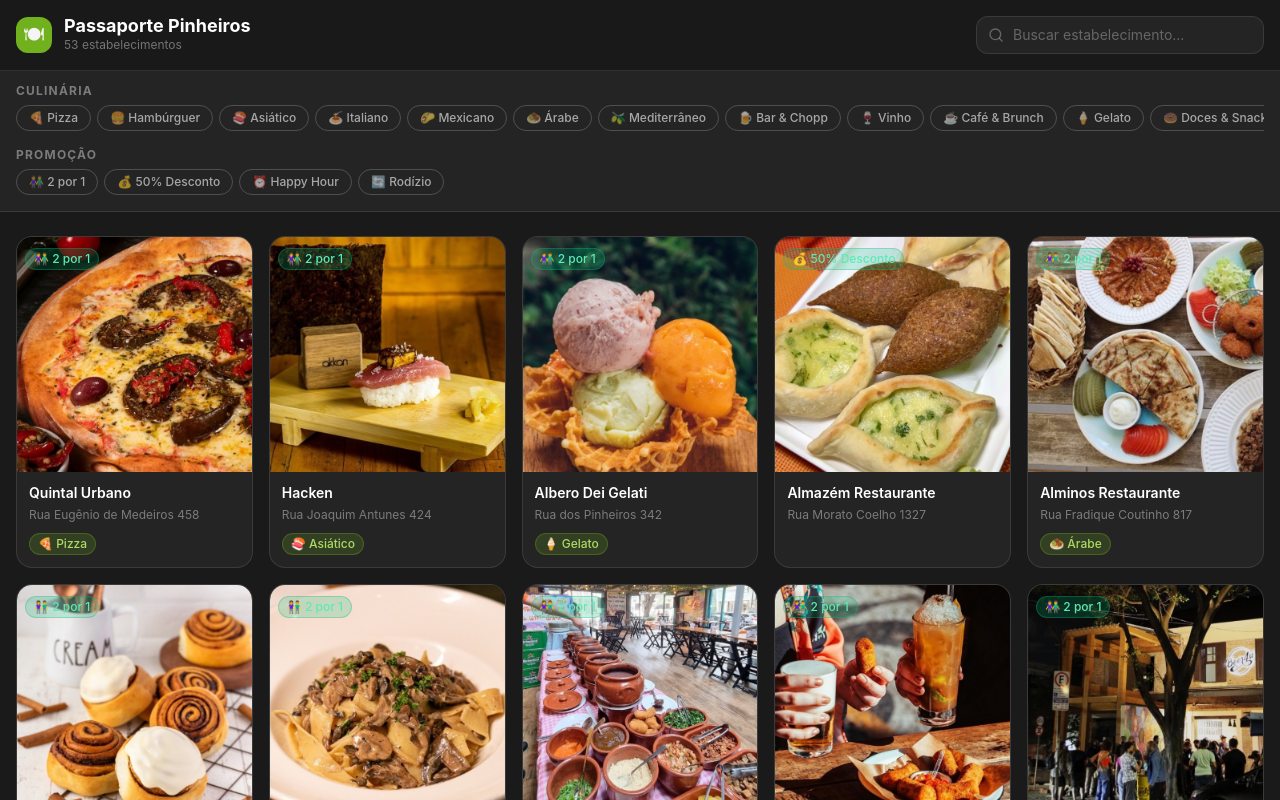
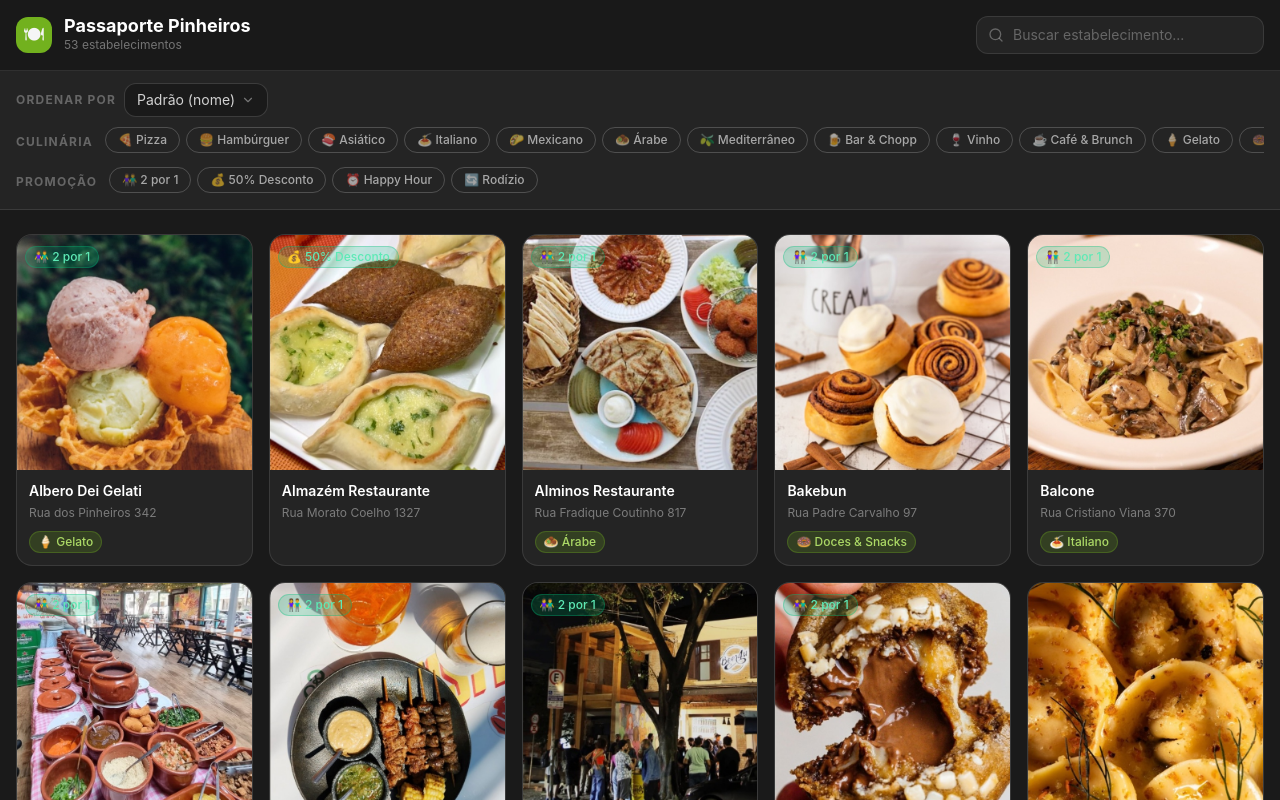
Before and after one commit to teles/pp2025, a React (Vite) app: page / in a window 1280 px wide. Shown: the top 800 px of the page. Built offline with nearby package versions, Linux system fonts and the light colour scheme.

Commit message:
feat(app): add distance sorting UX and pin dependency versions

```diff
--- a/src/App.tsx
+++ b/src/App.tsx
@@ -1,18 +1,25 @@
-import { useState, useEffect } from 'react'
+import { useState, useEffect, useMemo } from 'react'
 import { usePlaces } from '@/hooks/usePlaces'
 import { usePlaceFilter } from '@/hooks/usePlaceFilter'
 import type { Place } from '@/types/place'
+import { haversineKm } from '@/lib/geo'
 import { Header } from '@/components/places/Header'
 import { FilterBar } from '@/components/ui/FilterBar'
 import { PlaceGrid } from '@/components/places/PlaceGrid'
 import { PlaceDetail } from '@/components/places/PlaceDetail'
 import { FooterMap } from '@/components/places/FooterMap'
 
+type LocationStatus = 'idle' | 'loading' | 'ready' | 'unsupported' | 'denied' | 'error'
+type SortMode = 'default' | 'distance'
+
 export default function App() {
   const { places, loading, error } = usePlaces()
   const { search, setSearch, selectedTags, toggleTag, clearTags, filteredPlaces } =
     usePlaceFilter(places)
   const [selectedPlace, setSelectedPlace] = useState<Place | null>(null)
+  const [sortMode, setSortMode] = useState<SortMode>('default')
+  const [locationStatus, setLocationStatus] = useState<LocationStatus>('idle')
+  const [userLocation, setUserLocation] = useState<{ lat: number; lng: number } | null>(null)
 
   // Restore selected place from URL once data is loaded
   useEffect(() => {
@@ -36,6 +43,81 @@
       return next
     })
   }
+
+  function requestUserLocation() {
+    if (!('geolocation' in navigator)) {
+      setLocationStatus('unsupported')
+      setSortMode('default')
+      return
+    }
+
+    setLocationStatus('loading')
+
+    navigator.geolocation.getCurrentPosition(
+      (position) => {
+        setUserLocation({
+          lat: position.coords.latitude,
+          lng: position.coords.longitude,
+        })
+        setLocationStatus('ready')
+        setSortMode('distance')
+      },
+      (geoError) => {
+        setLocationStatus(geoError.code === 1 ? 'denied' : 'error')
+        setSortMode('default')
+      },
+      {
+        enableHighAccuracy: false,
+        timeout: 10000,
+        maximumAge: 5 * 60 * 1000,
+      },
+    )
+  }
+
+  function handleSortModeChange(mode: SortMode) {
+    if (mode === 'default') {
+      setSortMode('default')
+      return
+    }
+
+    if (userLocation) {
+      setSortMode('distance')
+      setLocationStatus('ready')
+      return
+    }
+
+    requestUserLocation()
+  }
+
+  const distanceBySlug = useMemo(() => {
+    if (!userLocation) return {}
+
+    const distances: Record<string, number> = {}
+
+    for (const place of filteredPlaces) {
+      if (place.lat == null || place.lng == null) continue
+      distances[place.slug] = haversineKm(userLocation, { lat: place.lat, lng: place.lng })
+    }
+
+    return distances
+  }, [filteredPlaces, userLocation])
+
+  const orderedPlaces = useMemo(() => {
+    if (sortMode !== 'distance' || !userLocation) return filteredPlaces
+
+    const list = [...filteredPlaces]
+    list.sort((a, b) => {
+      const da = distanceBySlug[a.slug]
+      const db = distanceBySlug[b.slug]
+
+      if (da == null && db == null) return a.nome.localeCompare(b.nome)
+      if (da == null) return 1
+      if (db == null) return -1
+      return da - db
+    })
+
+    return list
+  }, [filteredPlaces, sortMode, userLocation, distanceBySlug])
 
   if (loading)
     return (
@@ -62,21 +144,29 @@
           setSearch(v)
           setSelectedPlace(null)
         }}
-        count={filteredPlaces.length}
+        count={orderedPlaces.length}
         total={places.length}
       />
 
-      <FilterBar selectedTags={selectedTags} onToggle={toggleTag} onClear={clearTags} />
+      <FilterBar
+        selectedTags={selectedTags}
+        onToggle={toggleTag}
+        onClear={clearTags}
+        sortMode={sortMode}
+        onSortModeChange={handleSortModeChange}
+        locationStatus={locationStatus}
+      />
 
       <main className="mx-auto max-w-7xl px-4 py-6">
         <PlaceGrid
-          places={filteredPlaces}
+          places={orderedPlaces}
           selectedPlace={selectedPlace}
           onSelect={handleSelect}
+          distances={sortMode === 'distance' ? distanceBySlug : undefined}
         />
       </main>
 
-      <FooterMap places={filteredPlaces} onSelect={handleSelect} />
+      <FooterMap places={orderedPlaces} onSelect={handleSelect} />
 
       <PlaceDetail place={selectedPlace} onClose={() => { setSelectedPlace(null); syncLugar(null) }} />
     </div>
--- a/src/components/places/PlaceCard.tsx
+++ b/src/components/places/PlaceCard.tsx
@@ -1,5 +1,6 @@
 import type { Place } from '@/types/place'
 import { TAG_LABELS } from '@/lib/constants'
+import { formatDistance } from '@/lib/geo'
 import { Badge } from '@/components/ui/Badge'
 import { cn, withBase } from '@/lib/utils'
 
@@ -7,9 +8,10 @@
   place: Place
   selected: boolean
   onSelect: (place: Place) => void
+  distanceKm?: number
 }
 
-export function PlaceCard({ place, selected, onSelect }: PlaceCardProps) {
+export function PlaceCard({ place, selected, onSelect, distanceKm }: PlaceCardProps) {
   return (
     <div
       role="button"
@@ -45,6 +47,9 @@
         <p className="text-xs text-white/40 truncate">
           {place.endereco !== 'Sem endereço definido' ? place.endereco : '📍 A confirmar'}
         </p>
+        {distanceKm != null && (
+          <p className="text-xs text-brand-300">~{formatDistance(distanceKm)} de voce</p>
+        )}
         <div className="mt-auto flex flex-wrap gap-1 pt-1">
           {place.cuisineTags.slice(0, 2).map((tag) => (
             <Badge key={tag} variant="cuisine">{TAG_LABELS[tag]}</Badge>
--- a/src/components/places/PlaceGrid.tsx
+++ b/src/components/places/PlaceGrid.tsx
@@ -5,9 +5,10 @@
   places: Place[]
   selectedPlace: Place | null
   onSelect: (place: Place) => void
+  distances?: Record<string, number>
 }
 
-export function PlaceGrid({ places, selectedPlace, onSelect }: PlaceGridProps) {
+export function PlaceGrid({ places, selectedPlace, onSelect, distances }: PlaceGridProps) {
   if (places.length === 0) {
     return (
       <div className="col-span-full flex flex-col items-center justify-center py-20 text-center">
@@ -26,6 +27,7 @@
           place={place}
           selected={selectedPlace?.slug === place.slug}
           onSelect={onSelect}
+          distanceKm={distances?.[place.slug]}
         />
       ))}
     </div>
--- a/src/components/ui/FilterBar.tsx
+++ b/src/components/ui/FilterBar.tsx
@@ -1,6 +1,10 @@
 import { cn } from '@/lib/utils'
 import type { Tag } from '@/types/place'
 import { CUISINE_TAGS, PROMO_TAGS, TAG_LABELS } from '@/lib/constants'
+import { Select, SelectContent, SelectItem, SelectTrigger, SelectValue } from './Select'
+
+type SortMode = 'default' | 'distance'
+type LocationStatus = 'idle' | 'loading' | 'ready' | 'unsupported' | 'denied' | 'error'
 
 interface FilterChipProps {
   tag: Tag
@@ -14,7 +18,7 @@
     <button
       onClick={() => onToggle(tag)}
       className={cn(
-        'flex-shrink-0 whitespace-nowrap rounded-full border px-3 py-1 text-xs font-medium transition-all',
+        'shrink-0 whitespace-nowrap rounded-full border px-3 py-1 text-xs font-medium transition-all',
         selected && isCuisine  && 'bg-brand-500 border-brand-500 text-white',
         selected && !isCuisine && 'bg-emerald-500 border-emerald-500 text-white',
         !selected && 'border-white/20 text-white/60 hover:border-white/40 hover:text-white/80',
@@ -29,21 +33,60 @@
   selectedTags: Tag[]
   onToggle: (tag: Tag) => void
   onClear: () => void
+  sortMode: SortMode
+  onSortModeChange: (mode: SortMode) => void
+  locationStatus: LocationStatus
 }
 
-export function FilterBar({ selectedTags, onToggle, onClear }: FilterBarProps) {
+function getSortStatusText(status: LocationStatus): string | null {
+  if (status === 'loading') return 'Buscando sua localizacao...'
+  if (status === 'unsupported') return 'Seu navegador nao suporta geolocalizacao.'
+  if (status === 'denied') return 'Permissao de localizacao negada.'
+  if (status === 'error') return 'Nao foi possivel obter sua localizacao.'
+  return null
+}
+
+export function FilterBar({
+  selectedTags,
+  onToggle,
+  onClear,
+  sortMode,
+  onSortModeChange,
+  locationStatus,
+}: FilterBarProps) {
+  const sortStatusText = getSortStatusText(locationStatus)
+
   return (
-    <div className="border-b border-white/10 bg-dark-800 px-4 py-3 space-y-3">
-      <div>
-        <p className="mb-1.5 text-xs font-bold uppercase tracking-widest text-white/40">Culinária</p>
+    <div className="border-b border-white/10 bg-dark-800 px-4 py-3 space-y-2.5">
+      <div className="flex items-center gap-2">
+        <span className="text-xs font-bold uppercase tracking-widest text-white/30">Ordenar por</span>
+        <Select value={sortMode} onValueChange={(v) => onSortModeChange(v as SortMode)}>
+          <SelectTrigger>
+            <SelectValue />
+          </SelectTrigger>
+          <SelectContent>
+            <SelectItem value="default">Padrão (nome)</SelectItem>
+            <SelectItem value="distance">Próximo a mim</SelectItem>
+          </SelectContent>
+        </Select>
+        {sortStatusText && (
+          <span className="text-xs text-white/40">{sortStatusText}</span>
+        )}
+      </div>
+      <div className="flex items-center gap-3">
+        <span className="shrink-0 self-center text-xs font-bold uppercase tracking-widest text-white/30">
+          Culinária
+        </span>
         <div className="flex gap-1.5 overflow-x-auto pb-1 [scrollbar-width:thin]">
           {CUISINE_TAGS.map((tag) => (
             <FilterChip key={tag} tag={tag} selected={selectedTags.includes(tag)} onToggle={onToggle} />
           ))}
         </div>
       </div>
-      <div>
-        <p className="mb-1.5 text-xs font-bold uppercase tracking-widest text-white/40">Promoção</p>
+      <div className="flex items-center gap-3">
+        <span className="shrink-0 self-center text-xs font-bold uppercase tracking-widest text-white/30">
+          Promoção
+        </span>
         <div className="flex gap-1.5 overflow-x-auto pb-1 [scrollbar-width:thin]">
           {PROMO_TAGS.map((tag) => (
             <FilterChip key={tag} tag={tag} selected={selectedTags.includes(tag)} onToggle={onToggle} />
--- /dev/null
+++ b/src/components/ui/Select.tsx
@@ -0,0 +1,79 @@
+import * as SelectPrimitive from '@radix-ui/react-select'
+import { ChevronDown, Check } from 'lucide-react'
+import { cn } from '@/lib/utils'
+
+export function Select(props: React.ComponentPropsWithoutRef<typeof SelectPrimitive.Root>) {
+  return <SelectPrimitive.Root {...props} />
+}
+
+export function SelectValue(props: React.ComponentPropsWithoutRef<typeof SelectPrimitive.Value>) {
+  return <SelectPrimitive.Value {...props} />
+}
+
+export function SelectTrigger({
+  className,
+  children,
+  ...props
+}: React.ComponentPropsWithoutRef<typeof SelectPrimitive.Trigger>) {
+  return (
+    <SelectPrimitive.Trigger
+      className={cn(
+        'inline-flex items-center gap-1.5 rounded-xl border border-white/15 bg-dark-900 px-3 py-1.5 text-sm text-white/80 transition-colors hover:border-white/30 hover:text-white focus:outline-none focus:ring-2 focus:ring-brand-500 data-placeholder:text-white/40',
+        className,
+      )}
+      {...props}
+    >
+      {children}
+      <SelectPrimitive.Icon asChild>
+        <ChevronDown className="h-3.5 w-3.5 text-white/40 shrink-0" />
+      </SelectPrimitive.Icon>
+    </SelectPrimitive.Trigger>
+  )
+}
+
+export function SelectContent({
+  className,
+  children,
+  ...props
+}: React.ComponentPropsWithoutRef<typeof SelectPrimitive.Content>) {
+  return (
+    <SelectPrimitive.Portal>
+      <SelectPrimitive.Content
+        position="popper"
+        sideOffset={4}
+        className={cn(
+          'z-50 min-w-40 overflow-hidden rounded-xl border border-white/10 bg-dark-800 shadow-xl',
+          'data-[state=open]:animate-in data-[state=open]:fade-in-0 data-[state=open]:zoom-in-95',
+          'data-[state=closed]:animate-out data-[state=closed]:fade-out-0 data-[state=closed]:zoom-out-95',
+          className,
+        )}
+        {...props}
+      >
+        <SelectPrimitive.Viewport className="p-1">{children}</SelectPrimitive.Viewport>
+      </SelectPrimitive.Content>
+    </SelectPrimitive.Portal>
+  )
+}
+
+export function SelectItem({
+  className,
+  children,
+  ...props
+}: React.ComponentPropsWithoutRef<typeof SelectPrimitive.Item>) {
+  return (
+    <SelectPrimitive.Item
+      className={cn(
+        'relative flex cursor-pointer select-none items-center gap-2 rounded-lg px-3 py-1.5 text-sm text-white/70 outline-none transition-colors hover:bg-white/10 hover:text-white focus:bg-white/10 focus:text-white data-[state=checked]:text-white',
+        className,
+      )}
+      {...props}
+    >
+      <span className="flex h-3.5 w-3.5 items-center justify-center">
+        <SelectPrimitive.ItemIndicator>
+          <Check className="h-3.5 w-3.5 text-brand-400" />
+        </SelectPrimitive.ItemIndicator>
+      </span>
+      <SelectPrimitive.ItemText>{children}</SelectPrimitive.ItemText>
+    </SelectPrimitive.Item>
+  )
+}
--- /dev/null
+++ b/src/lib/geo.ts
@@ -0,0 +1,31 @@
+export interface Point {
+  lat: number
+  lng: number
+}
+
+const EARTH_RADIUS_KM = 6371
+
+function toRadians(degrees: number): number {
+  return (degrees * Math.PI) / 180
+}
+
+export function haversineKm(a: Point, b: Point): number {
+  const dLat = toRadians(b.lat - a.lat)
+  const dLng = toRadians(b.lng - a.lng)
+
+  const lat1 = toRadians(a.lat)
+  const lat2 = toRadians(b.lat)
+
+  const sinLat = Math.sin(dLat / 2)
+  const sinLng = Math.sin(dLng / 2)
+
+  const h = sinLat * sinLat + Math.cos(lat1) * Math.cos(lat2) * sinLng * sinLng
+  const c = 2 * Math.atan2(Math.sqrt(h), Math.sqrt(1 - h))
+
+  return EARTH_RADIUS_KM * c
+}
+
+export function formatDistance(distanceKm: number): string {
+  if (distanceKm < 1) return `${Math.round(distanceKm * 1000)} m`
+  return `${distanceKm.toFixed(1).replace('.', ',')} km`
+}
```
Also changed, not shown: package.json (+27 -26 lines), public/data/data.csv, 2 other files (tests, documents, lock files or other folders).
